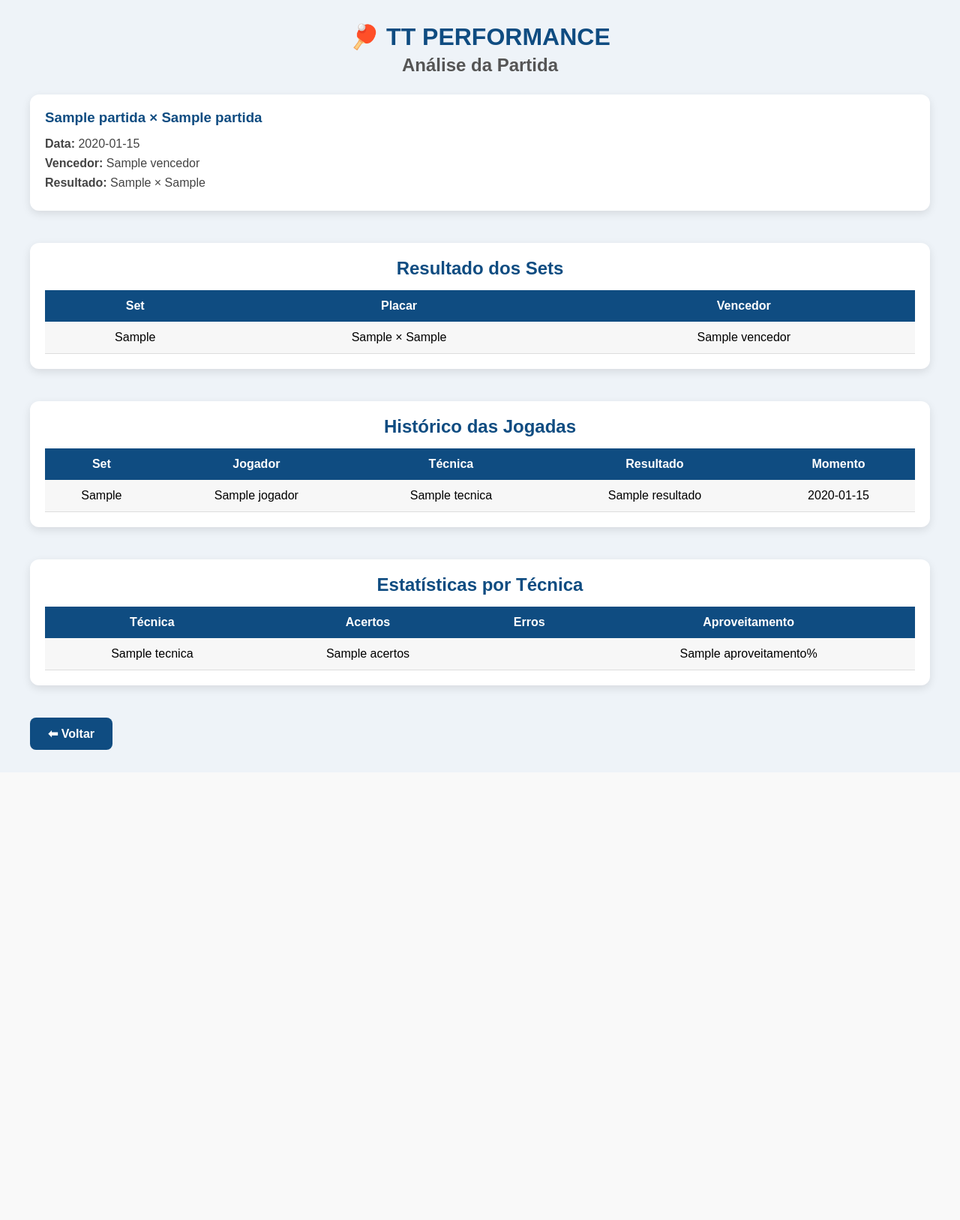
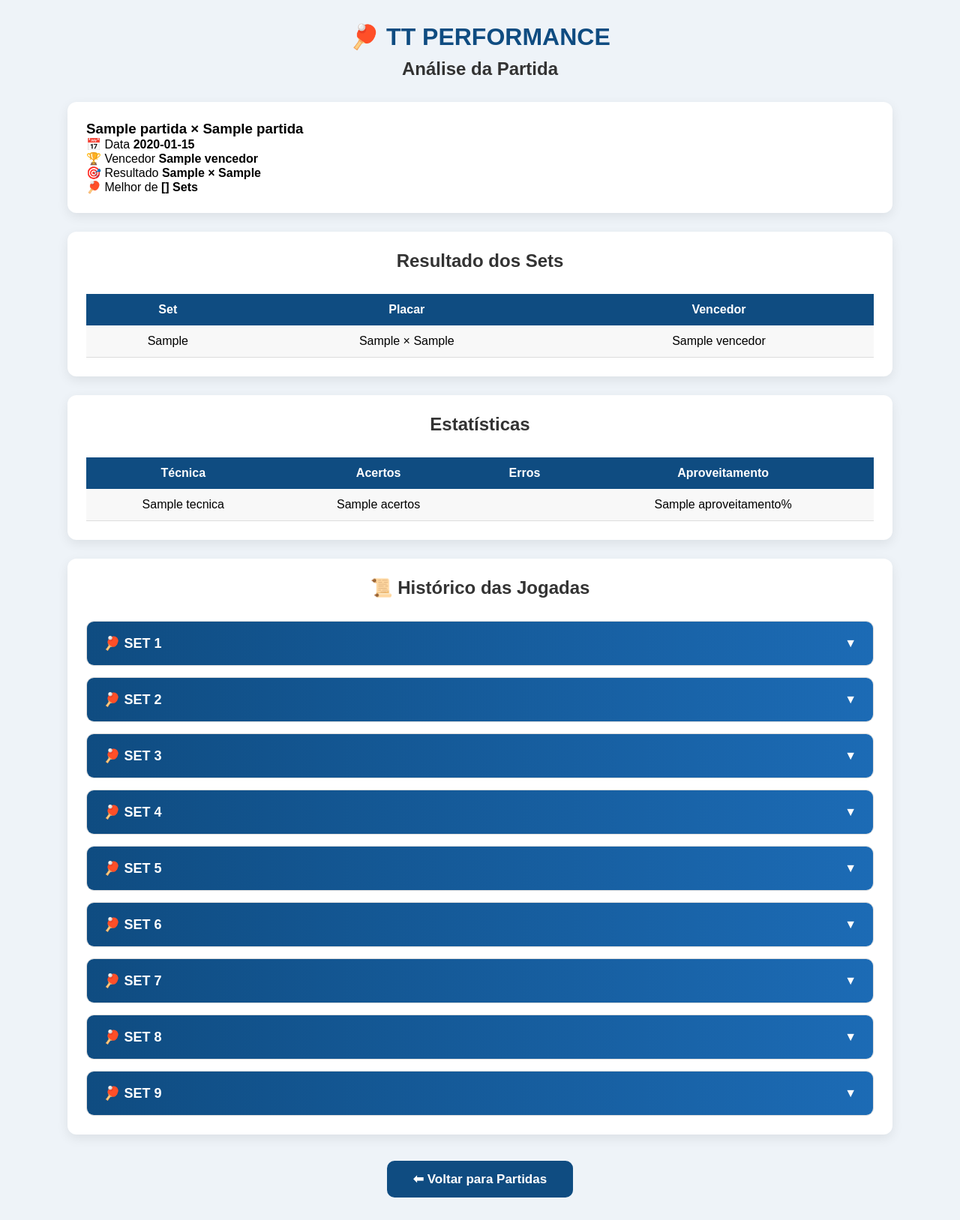
Before and after one commit to Erick-ken-tamae/tt-performance, a Flask app: template templates/analise.html in a window 1280 px wide. Shown: the whole page at 75% size. Before the commit the page ends 1000 px from the top, so only its background shows below. Run offline with Flask 3, Linux system fonts and the light colour scheme; the template is opened without the code that fills it: most values are stand-ins (such as "Sample title", 1, 10 or a date in 2020).

Commit message:
tela analise

```diff
--- a/static/analise.css
+++ b/static/analise.css
@@ -11,100 +11,159 @@ padding:30px;
 }
 
 .container{
-max-width:1200px;
+    max-width:1100px;
     margin:auto;
 }
 
 h1{
     text-align:center;
     color:#0f4c81;
-margin-bottom:5px;
+    margin-bottom:10px;
 }
 
 h2{
     text-align:center;
-color:#555;
-margin-bottom:25px;
+    color:#333;
+    margin-bottom:30px;
 }
 
 .card{
     background:#fff;
-padding:20px;
+    padding:25px;
     border-radius:12px;
-box-shadow:0 4px 12px rgba(0,0,0,.1);
+    box-shadow:0 5px 15px rgba(0,0,0,.08);
     margin-bottom:25px;
-}
-
-.card h2,
-.card h3{
-color:#0f4c81;
-margin-bottom:15px;
-}
-
-.card p{
-margin:8px 0;
-color:#444;
 }
 
 table{
     width:100%;
     border-collapse:collapse;
-margin-top:10px;
 }
 
-table th{
+th{
     background:#0f4c81;
-color:#fff;
+    color:white;
     padding:12px;
 }
 
-table td{
+td{
     padding:12px;
+    border-bottom:1px solid #ddd;
     text-align:center;
-border-bottom:1px solid #ddd;
 }
 
-table tr:nth-child(even){
-background:#f7f7f7;
+tr:nth-child(even){
+    background:#f8f8f8;
 }
 
-table tr:hover{
-background:#eaf4ff;
+
+.set-card{
+    margin-top:15px;
+    border:1px solid #ddd;
+    border-radius:10px;
+    overflow:hidden;
+    background:#fff;
+}
+
+.set-card summary{
+    list-style:none;
+    cursor:pointer;
+    padding:18px 22px;
+    display:flex;
+    justify-content:space-between;
+    align-items:center;
+    background:linear-gradient(90deg,#0f4c81,#1c6bb5);
+    color:#fff;
+    font-size:18px;
+    font-weight:600;
+    transition:.3s;
+}
+
+.set-card summary:hover{
+    background:linear-gradient(90deg,#0b3b63,#14548e);
+}
+
+.set-card summary::-webkit-details-marker{
+    display:none;
+}
+
+.set-card summary::after{
+    content:"▼";
+    font-size:16px;
+    transition:.3s;
+}
+
+.set-card[open] summary::after{
+    transform:rotate(180deg);
+}
+
+.set-info{
+    font-size:14px;
+    opacity:.9;
+}
+
+.jogada{
+    display:flex;
+    gap:20px;
+    align-items:center;
+    padding:15px 20px;
+    border-bottom:1px solid #ececec;
+}
+
+.jogada:last-child{
+    border-bottom:none;
+}
+
+.hora{
+    width:90px;
+    font-weight:bold;
+    color:#0f4c81;
+}
+
+.conteudo{
+    flex:1;
+}
+
+.conteudo strong{
+    color:#0f4c81;
+}
+
+.acerto{
+    color:#198754;
+    font-weight:bold;
+}
+
+.erro{
+    color:#dc3545;
+    font-weight:bold;
+}
+
+.sem-jogada{
+    padding:20px;
+    text-align:center;
+    color:#777;
+    font-style:italic;
+}
+
+.voltar{
+    text-align:center;
+    margin-top:35px;
 }
 
 .botao{
     display:inline-block;
-padding:12px 24px;
+    padding:14px 35px;
     background:#0f4c81;
     color:#fff;
     text-decoration:none;
-border-radius:8px;
+    border-radius:10px;
+    font-size:17px;
     font-weight:bold;
     transition:.3s;
 }
 
 .botao:hover{
     background:#09365b;
+    transform:translateY(-3px);
+    box-shadow:0 10px 20px rgba(15,76,129,.3);
 }
-
-@media(max-width:768px){
-
-body{
-padding:15px;
-}
-
-.card{
-padding:15px;
-}
-
-table{
-display:block;
-overflow-x:auto;
-white-space:nowrap;
-}
-
-.botao{
-width:100%;
-text-align:center;
-}
-}
--- a/templates/analise.html
+++ b/templates/analise.html
@@ -1,5 +1,6 @@
 <!DOCTYPE html>
 <html lang="pt-br">
+
 <head>
     <meta charset="UTF-8">
     <meta name="viewport" content="width=device-width, initial-scale=1.0">
@@ -7,6 +8,7 @@
 
     <link rel="stylesheet" href="{{ url_for('static', filename='analise.css') }}">
 </head>
+
 <body>
 
 <div class="container">
@@ -14,24 +16,39 @@
     <h1>🏓 TT PERFORMANCE</h1>
     <h2>Análise da Partida</h2>
 
+    <!-- Informações da partida -->
+
     <div class="card">
 
         <h3>{{ partida.nome_jogador }} × {{ partida.nome_adversario }}</h3>
 
-        <p><strong>Data:</strong> {{ partida.data_partida.strftime('%d/%m/%Y') }}</p>
+        <div class="info-grid">
 
-        <p><strong>Vencedor:</strong> {{ partida.vencedor }}</p>
+            <div class="info">
+                <span>📅 Data</span>
+                <strong>{{ partida.data_partida.strftime('%d/%m/%Y') }}</strong>
+            </div>
 
-        <p>
-            <strong>Resultado:</strong>
-            {{ partida.sets_jogador }}
-            ×
-            {{ partida.sets_adversario }}
-        </p>
+            <div class="info">
+                <span>🏆 Vencedor</span>
+                <strong>{{ partida.vencedor }}</strong>
+            </div>
+
+            <div class="info">
+                <span>🎯 Resultado</span>
+                <strong>{{ partida.sets_jogador }} × {{ partida.sets_adversario }}</strong>
+            </div>
+
+            <div class="info">
+                <span>🏓 Melhor de</span>
+                <strong>{{ partida.quantidade_sets }} Sets</strong>
+            </div>
+
+        </div>
 
     </div>
 
-    <br>
+    <!-- Resultado dos Sets -->
 
     <div class="card">
 
@@ -51,11 +68,7 @@
 
                 <td>{{ set.numero_set }}</td>
 
-                <td>
-                    {{ set.pontos_jogador }}
-                    ×
-                    {{ set.pontos_adversario }}
-                </td>
+                <td>{{ set.pontos_jogador }} × {{ set.pontos_adversario }}</td>
 
                 <td>{{ set.vencedor }}</td>
 
@@ -67,57 +80,21 @@
 
     </div>
 
-    <br>
+    <!-- Estatísticas -->
 
     <div class="card">
 
-        <h2>Histórico das Jogadas</h2>
+        <h2>Estatísticas</h2>
 
         <table>
 
             <tr>
-                <th>Set</th>
-                <th>Jogador</th>
-                <th>Técnica</th>
-                <th>Resultado</th>
-                <th>Momento</th>
-            </tr>
 
-            {% for jogada in jogadas %}
-
-            <tr>
-
-                <td>{{ jogada.numero_set }}</td>
-
-                <td>{{ jogada.jogador }}</td>
-
-                <td>{{ jogada.tecnica }}</td>
-
-                <td>{{ jogada.resultado }}</td>
-
-                <td>{{ jogada.data_registro.strftime('%H:%M:%S') }}</td>
-
-            </tr>
-
-            {% endfor %}
-
-        </table>
-
-    </div>
-
-    <br>
-
-    <div class="card">
-
-        <h2>Estatísticas por Técnica</h2>
-
-        <table>
-
-            <tr>
                 <th>Técnica</th>
                 <th>Acertos</th>
                 <th>Erros</th>
                 <th>Aproveitamento</th>
+
             </tr>
 
             {% for item in estatistica %}
@@ -140,13 +117,52 @@
 
     </div>
 
-    <br>
+    <!-- Histórico -->
+<div class="card">
+    <h2>📜 Histórico das Jogadas</h2>
+    {% for numero_set in range(1, partida.quantidade_sets + 1) %}
+    <details class="set-card">
+        <summary>
+            <span>🏓 SET {{ numero_set }}</span>
+        </summary>
+        {% set encontrou = false %}
+        {% for jogada in jogadas %}
+            {% if jogada.numero_set == numero_set %}
+            <div class="jogada">
+                <div class="hora">{{ jogada.data_registro.strftime('%H:%M:%S') }}</div>
+                <div class="conteudo">
+                    <strong>{{ jogada.tecnica }}</strong>
+                    {% if jogada.resultado == "Acerto" %}
+                        <p><span class="acerto">✅</span>{{ jogada.jogador }}realizou um <strong>Acerto</strong></p>
+                    {% else %}
+                        <p>
+                            <span class="erro">❌</span>
+                            {{ jogada.jogador }}
+                            realizou um <strong>Erro</strong>
+                        </p>
+                    {% endif %}
+                </div>
+            </div>
+            {% set encontrou = true %}
+            {% endif %}
+        {% endfor %}
+        {% if not encontrou %}
+            <div class="sem-jogada">
+                Nenhuma jogada registrada neste set.
+            </div>
+        {% endif %}
+    </details>
+    {% endfor %}
+</div>
 
+  <div class="voltar">
     <a href="/" class="botao">
-        ⬅ Voltar
+        ⬅ Voltar para Partidas
     </a>
+</div>
 
 </div>
 
 </body>
+
 </html>
```
Lines whose indentation alone changed are shown as unchanged.
